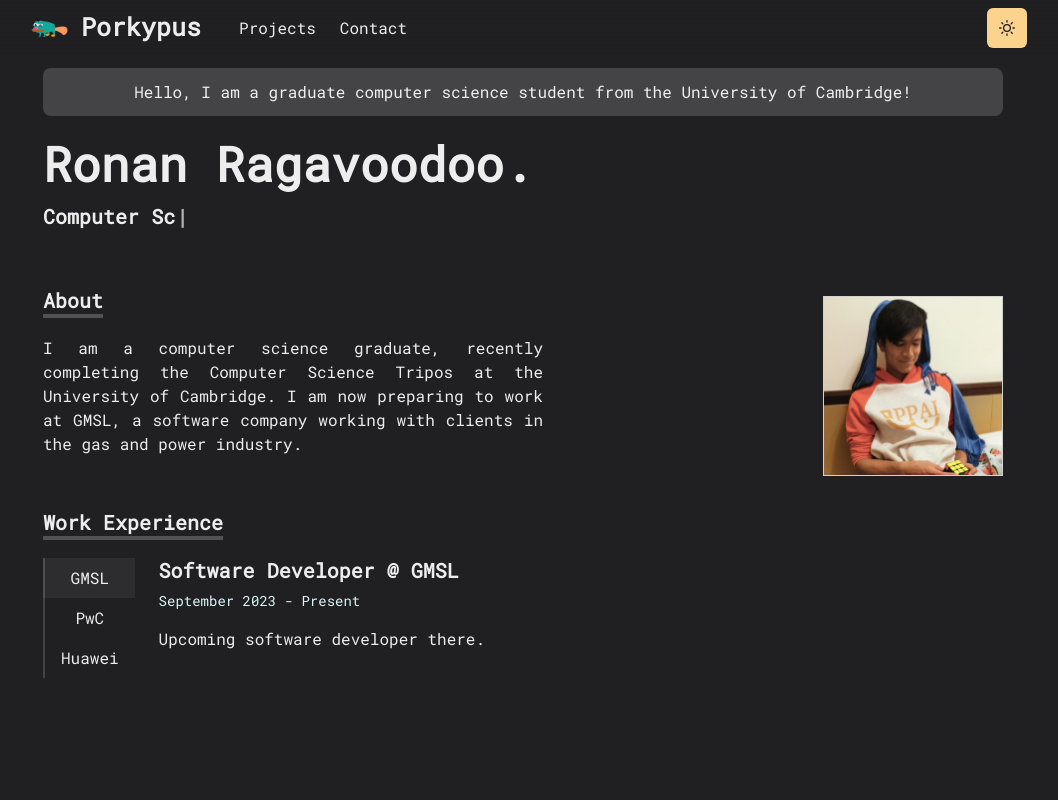
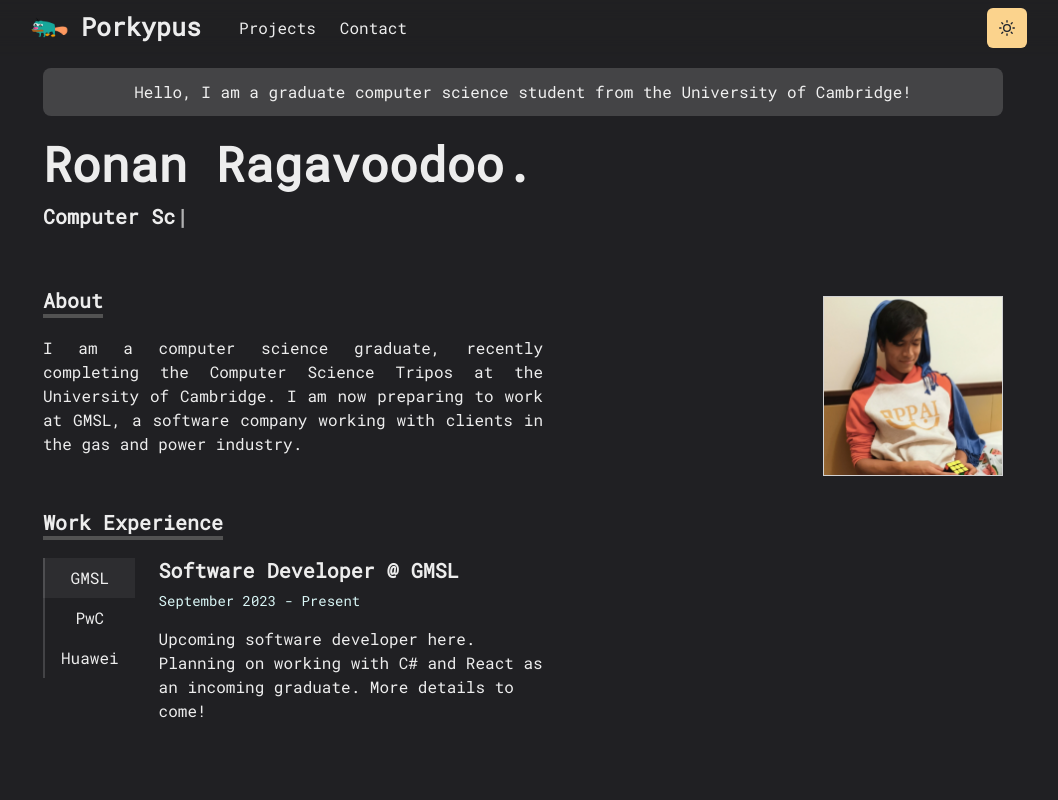
Before and after one commit to Porkypus/porkypus-site, a Next.js app: page / in a window 1280 px wide. Shown: the top 800 px of the page, without its empty margins (117-1175 px from the left). Built offline with nearby package versions, Linux system fonts and the light colour scheme.

Commit message:
feature: added better transitions and animations

```diff
--- /dev/null
+++ b/components/footer.js
@@ -0,0 +1,22 @@
+import { Box } from '@chakra-ui/react'
+
+const Footer = () => {
+    return (
+        <Box align="center" opacity={0.4} fontSize="sm">
+            {new Date().getFullYear()} Ronan Ragavoodoo
+        </Box>
+
+        // <Box
+        //     pos="fixed"
+        //     align="center"
+        //     width="100%"
+        //     zIndex={1}
+        //     opacity={0.4}
+        //     fontSize="sm"
+        // >
+        //     {new Date().getFullYear()} Ronan Ragavoodoo
+        // </Box>
+    )
+}
+
+export default Footer
--- a/components/grid-item.js
+++ b/components/grid-item.js
@@ -1,6 +1,6 @@
 import NextLink from 'next/link'
 import Image from 'next/image'
-import { Box, Text, LinkBox, LinkOverlay } from '@chakra-ui/react'
+import { Box, Text, LinkBox, LinkOverlay, transition } from '@chakra-ui/react'
 import { Global } from '@emotion/react'
 
 export const GridItem = ({ title, href, children, thumbnail }) => (
@@ -22,7 +22,14 @@ export const GridItem = ({ title, href, children, thumbnail }) => (
 )
 
 export const ProjectGridItem = ({ title, id, children, thumbnail }) => (
-    <Box w="100%" textAlign="center">
+    <Box
+        w="100%"
+        textAlign="center"
+        transition="transform 0.2s ease-in-out"
+        _hover={{
+            transform: 'scale(1.05)'
+        }}
+    >
         <LinkBox
             as={NextLink}
             href={`/projects/${id}`}
@@ -48,7 +55,11 @@ export const GridItemStyle = () => (
         styles={`
         .grid-item-thumbnail {
           border-radius: 12px;
+          transition: transform 0.3s;
         }
+        // .grid-item-thumbnail:hover {
+        //     transform: rotate3d(0, 0, 1, 5deg);
+        // }
       `}
     />
 )
--- a/components/job-history.js
+++ b/components/job-history.js
@@ -2,23 +2,19 @@ import { useState } from 'react'
 import {
     Box,
     Text,
-    VStack,
     Heading,
     HStack,
     Tabs,
     TabList,
-    TabPanels,
-    Tab,
-    TabPanel,
-    TabIndicator,
-    Fade
+    Tab
 } from '@chakra-ui/react'
 
 const jobData = [
     {
         company: 'GMSL',
         role: 'Software Developer',
-        description: 'Upcoming software developer there.',
+        description:
+            'Upcoming software developer here. Planning on working with C# and React as an incoming graduate. More details to come!',
         range: 'September 2023 - Present'
     },
     {
@@ -39,14 +35,19 @@ const jobData = [
 
 const JobHistory = () => {
     const [selectedCompany, setSelectedCompany] = useState(jobData[0])
+    const [isVisible, setIsVisible] = useState(true)
 
     const handleCompanyClick = company => {
-        setSelectedCompany(company)
+        setIsVisible(false)
+        setTimeout(() => {
+            setSelectedCompany(company)
+            setIsVisible(true)
+        }, 500)
     }
 
     return (
         <HStack align="flex-start" justifyContent="flex-start" minH={250}>
-            <Tabs orientation="vertical" defaultIndex={0}>
+            <Tabs orientation="vertical" defaultIndex={0} isLazy="true">
                 <TabList>
                     {jobData.map(job => (
                         <Tab
@@ -66,7 +67,15 @@ const JobHistory = () => {
                 </TabList>
             </Tabs>
 
-            <Box ml={4} maxW={400}>
+            <Box
+                ml={4}
+                maxW={400}
+                style={{
+                    opacity: isVisible ? 1 : 0,
+                    transform: isVisible ? 'translateX(0)' : 'translateY(20px)',
+                    transition: 'all 0.5s ease-in-out'
+                }}
+            >
                 <Heading size="md" mb={2}>
                     {selectedCompany.role} @ {selectedCompany.company}
                 </Heading>
--- /dev/null
+++ b/components/layouts/article.js
@@ -0,0 +1,32 @@
+import { motion } from 'framer-motion'
+import Head from 'next/head'
+import { GridItemStyle } from '../grid-item'
+
+const variants = {
+    hidden: { opacity: 0, x: 0, y: 20 },
+    enter: { opacity: 1, x: 0, y: 0 },
+    exit: { opacity: 0, x: 0, y: 20 }
+}
+
+const Layout = ({ children, title }) => (
+    <motion.article
+        initial="hidden"
+        animate="enter"
+        exit="exit"
+        variants={variants}
+        transition={{ duration: 0.4, type: 'easeInOut' }}
+        style={{ position: 'relative' }}
+    >
+        <>
+            {title && (
+                <Head>
+                    <title>Porkypus - {title}</title>
+                </Head>
+            )}
+            {children}
+            <GridItemStyle />
+        </>
+    </motion.article>
+)
+
+export default Layout
--- a/components/layouts/main.js
+++ b/components/layouts/main.js
@@ -1,5 +1,6 @@
 import Head from 'next/head'
 import Navbar from '../navbar'
+import Footer from '../footer'
 import { Box, Container } from '@chakra-ui/react'
 
 const Main = ({ children, router }) => {
@@ -18,6 +19,8 @@ const Main = ({ children, router }) => {
             <Container maxW="container.lg" pt={14} w="100%">
                 {children}
             </Container>
+
+            <Footer />
         </Box>
     )
 }
--- a/components/logo.js
+++ b/components/logo.js
@@ -11,9 +11,11 @@ const LogoBox = styled.span`
     height: 30px;
     line-height: 20px;
     padding: 10px;
-
+    img {
+        transition: transform 0.4s ease-in-out;
+    }
     &:hover img {
-        transform: rotate(20deg);
+        transform: rotate3d(0, 1, 0, 180deg);
     }
 `
 
@@ -26,7 +28,7 @@ const Logo = () => {
                 <Image src={logoImg} alt="logo" width={40} height={40} />
                 <Text
                     color={useColorModeValue('gray.800', 'whiteAlpha.900')}
-                    fontFamily="Source Sans 3"
+                    fontFamily="Roboto Mono"
                     fontWeight="bold"
                     fontSize={25}
                     ml={3}
--- a/components/navbar.js
+++ b/components/navbar.js
@@ -5,7 +5,6 @@ import {
     Box,
     Link,
     Stack,
-    Heading,
     Flex,
     Menu,
     MenuItem,
--- a/pages/_app.js
+++ b/pages/_app.js
@@ -2,13 +2,16 @@ import { ChakraProvider } from '@chakra-ui/react'
 import Layout from '../components/layouts/main'
 import Fonts from '../components/fonts'
 import theme from '../lib/theme'
+import { AnimatePresence } from 'framer-motion'
 
 const Website = ({ Component, pageProps, router }) => {
     return (
         <ChakraProvider theme={theme}>
             <Fonts />
             <Layout router={router}>
-                <Component {...pageProps} key={router.route} />
+                <AnimatePresence mode="wait" initial={true}>
+                    <Component {...pageProps} key={router.route} />
+                </AnimatePresence>
             </Layout>
         </ChakraProvider>
     )
--- a/pages/index.js
+++ b/pages/index.js
@@ -7,7 +7,7 @@ import {
     Flex,
     Spacer
 } from '@chakra-ui/react'
-import NextLink from 'next/link'
+import Layout from '../components/layouts/article'
 import Section from '../components/section'
 import Paragraph from '../components/paragraph'
 import Typewriter from 'typewriter-effect'
@@ -15,6 +15,7 @@ import JobHistory from '../components/job-history'
 
 const Page = () => {
     return (
+        <Layout>
             <Container w="100%" maxW="container.lg">
                 <Box
                     borderRadius="lg"
@@ -61,11 +62,11 @@ const Page = () => {
                             About
                         </Heading>
                         <Paragraph>
-                        I am a computer science graduate, recently completing
-                        the Computer Science Tripos at the University of
-                        Cambridge. I am now preparing to work at GMSL, a
-                        software company working with clients in the gas and
-                        power industry.
+                            I am a computer science graduate, recently
+                            completing the Computer Science Tripos at the
+                            University of Cambridge. I am now preparing to work
+                            at GMSL, a software company working with clients in
+                            the gas and power industry.
                         </Paragraph>
                     </Section>
                     <Spacer />
@@ -106,6 +107,7 @@ const Page = () => {
                     </ul>
                 </Section>
             </Container>
+        </Layout>
     )
 }
 
```
Also changed, not shown: pages/contact.js (+13 -7 lines), pages/projects.js (+10 -6 lines). Lines whose indentation alone changed are shown as unchanged.
